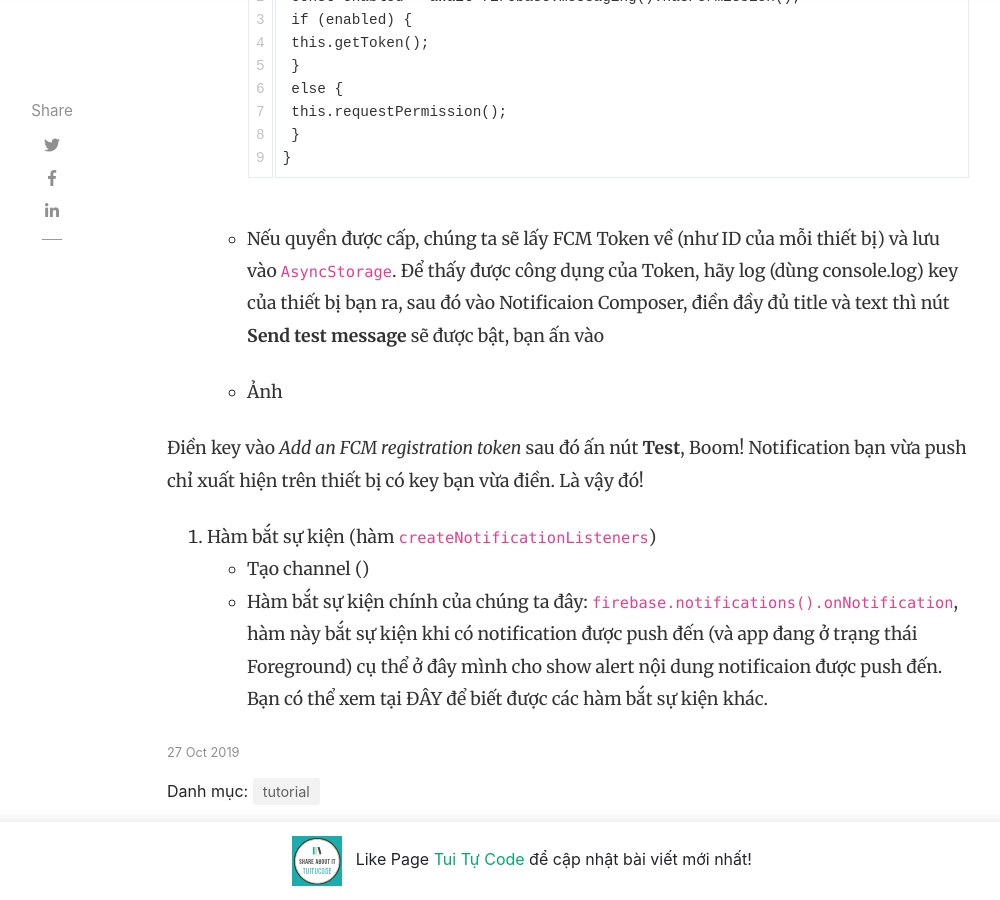
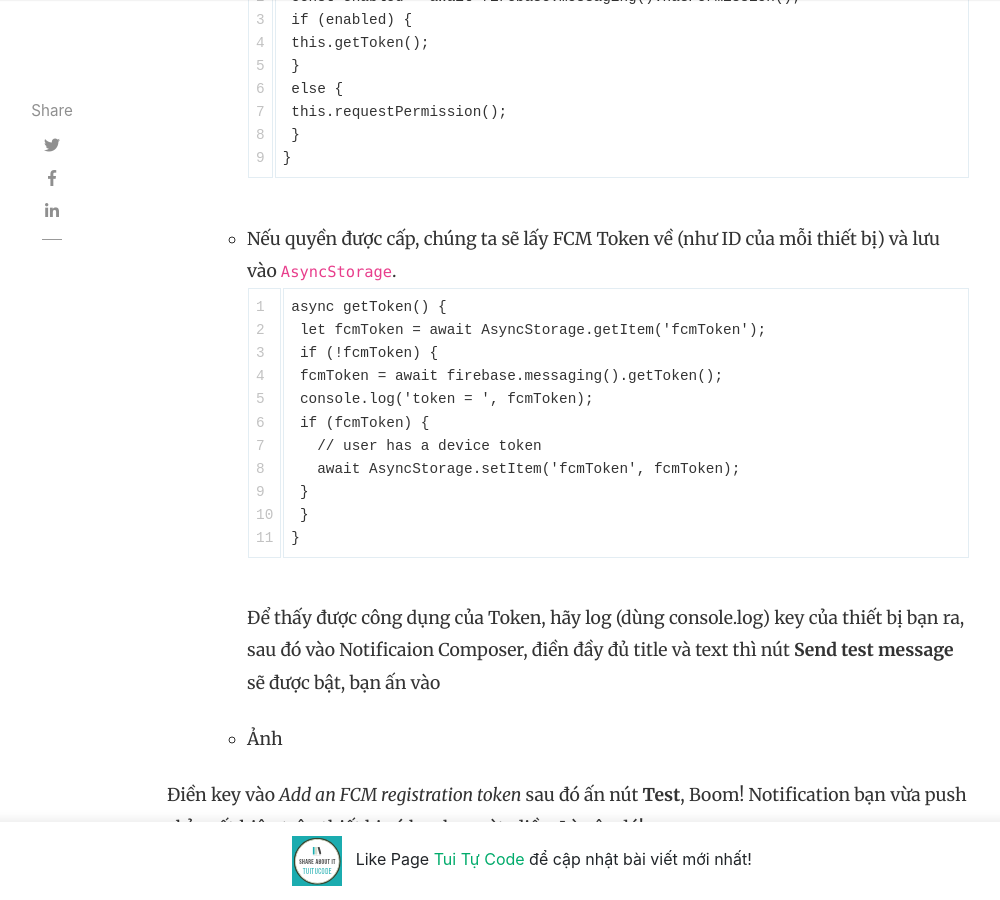
Before and after one commit to tuitucode/tuitucode.github.io, a Jekyll site: the page built from _posts/2019-10-27-push-notification-w-FCM-in-react-native.md, in a window 1280 px wide and 900 px high, scrolled down 10355 px. Shown: the whole window, without its empty margins (118-1118 px from the left). Built offline with Jekyll 4.4.1, drawn with Linux system fonts in a browser that asks for light colours; nearby versions of some CDN libraries; comment, search, counter and statistics services are not loaded.

Commit message:
Update 2019-10-27-push-notification-w-FCM-in-react-native.md

````diff
--- a/_posts/2019-10-27-push-notification-w-FCM-in-react-native.md
+++ b/_posts/2019-10-27-push-notification-w-FCM-in-react-native.md
@@ -342,7 +342,21 @@ async checkPermission() {
     }
   }
 ```
-- Nếu quyền được cấp, chúng ta sẽ lấy FCM Token về (như ID của mỗi thiết bị) và lưu vào ``AsyncStorage``. Để thấy được công dụng của Token, hãy log (dùng console.log) key của thiết bị bạn ra, sau đó vào Notificaion Composer, điền đầy đủ title và text thì nút **Send test message** sẽ được bật, bạn ấn vào
+- Nếu quyền được cấp, chúng ta sẽ lấy FCM Token về (như ID của mỗi thiết bị) và lưu vào ``AsyncStorage``.
+```
+  async getToken() {
+    let fcmToken = await AsyncStorage.getItem('fcmToken');
+    if (!fcmToken) {
+      fcmToken = await firebase.messaging().getToken();
+      console.log('token = ', fcmToken);
+      if (fcmToken) {
+        // user has a device token
+        await AsyncStorage.setItem('fcmToken', fcmToken);
+      }
+    }
+  }
+```
+Để thấy được công dụng của Token, hãy log (dùng console.log) key của thiết bị bạn ra, sau đó vào Notificaion Composer, điền đầy đủ title và text thì nút **Send test message** sẽ được bật, bạn ấn vào
 	- Ảnh
 
 Điền key vào _Add an FCM registration token_ sau đó ấn nút **Test**, Boom! Notification bạn vừa push chỉ xuất hiện trên thiết bị có key bạn vừa điền. Là vậy đó!
````
